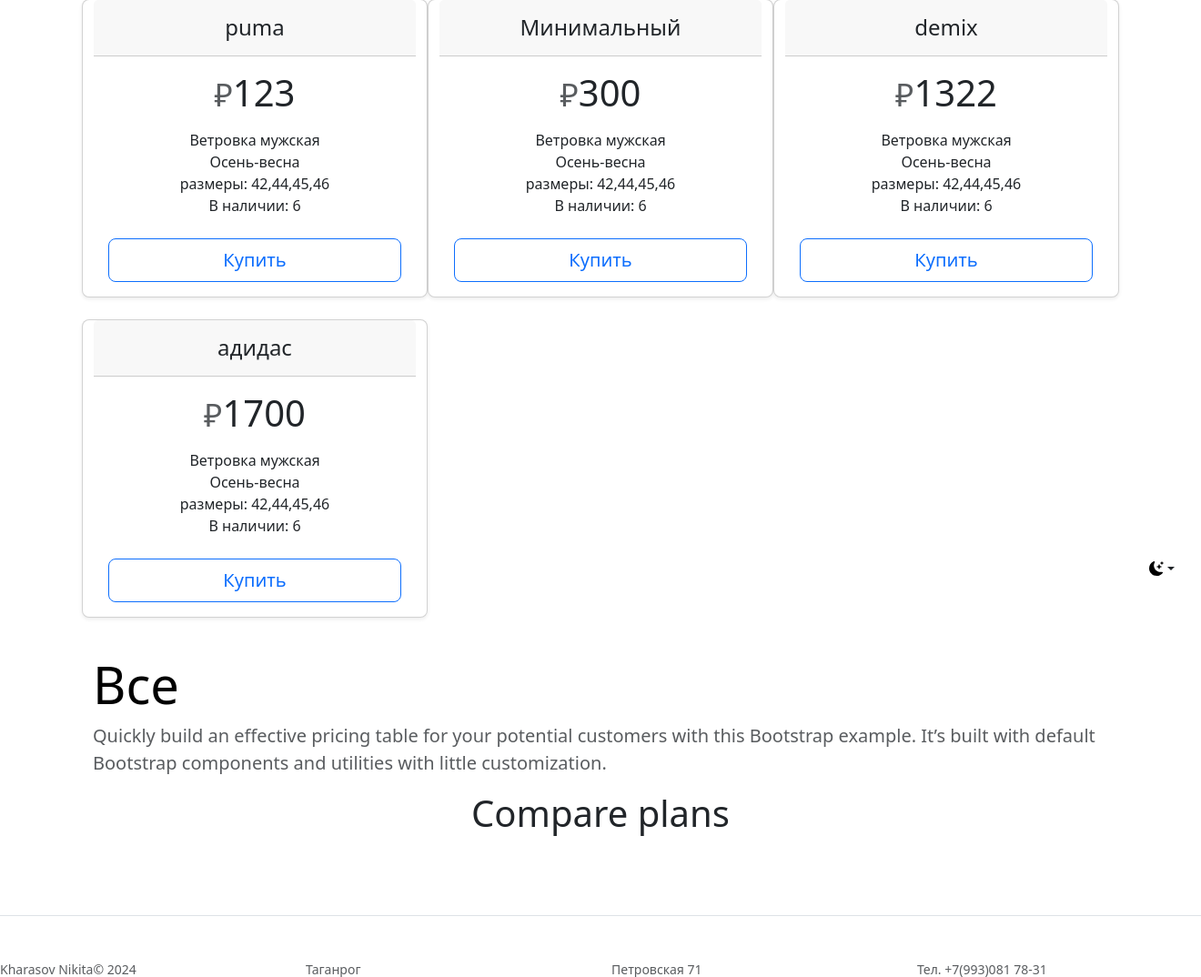
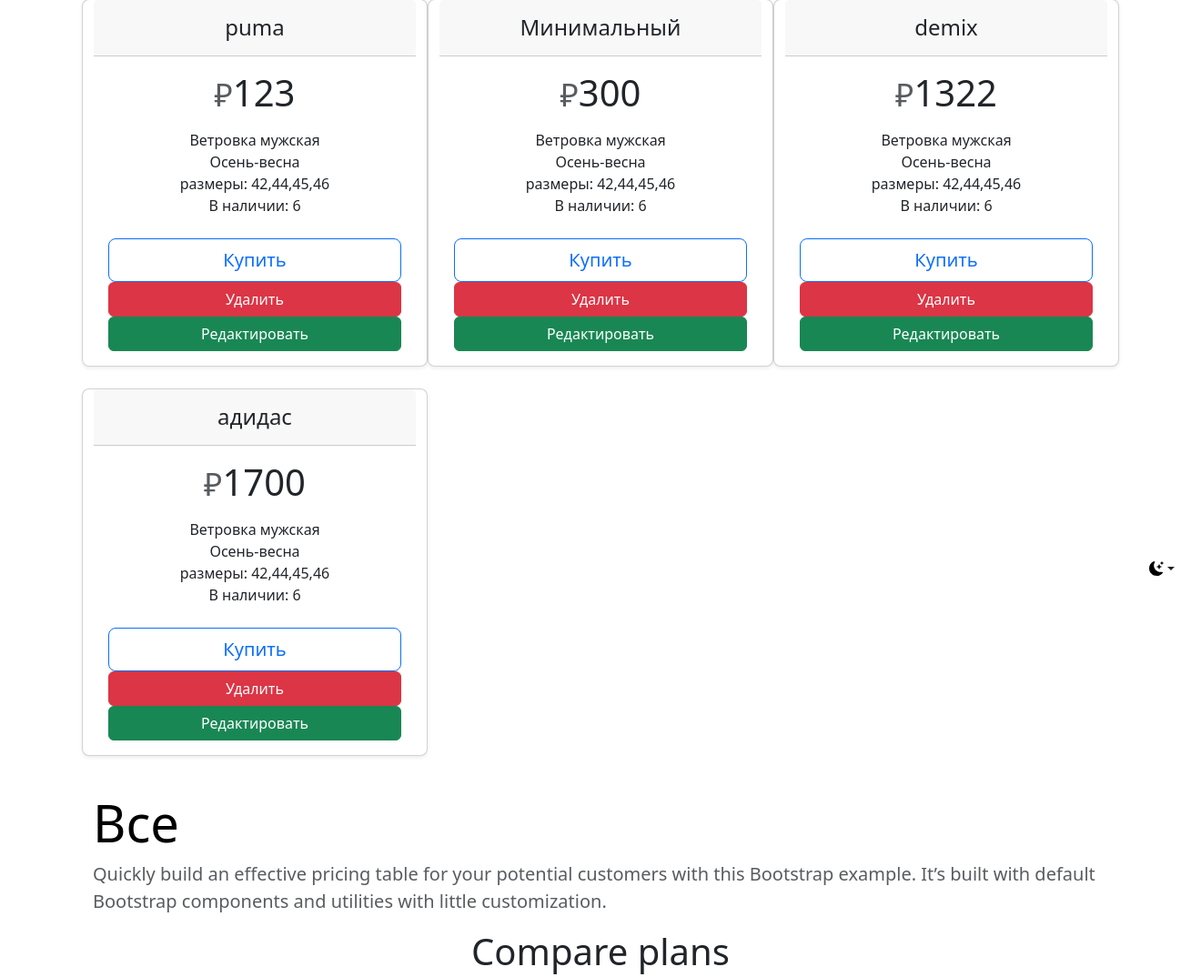
Before and after one commit to FR33Zz3/WebSportShop, a Flask app: page /index in a window 1320 px wide; the page is wider, and only the part inside the window is pictured. Shown: the part 138-1212 px from the top of that part at 91% size. Run offline with Flask 3, Linux system fonts and the light colour scheme; some libraries are stand-ins or nearby versions.

Commit message:
added def Delete

```diff
--- a/main.py
+++ b/main.py
@@ -127,7 +127,9 @@
             return "Получилась Ошибка"
     else:
         return render_template('create.html')
-
+@app.route ('/post/<int:id>/delete')
+def Delete(id):
+    return render_template("delete.html")
 @app.after_request
 def redirect_to_signin(response):
     if response.status_code == 401:
--- a/templates/index.html
+++ b/templates/index.html
@@ -76,6 +76,8 @@
               <li>В наличии: 6</li>
             </ul>
             <a href="/buy/{{ el.id }}" class="w-100 btn btn-lg btn-outline-primary">Купить</a>
+            <a href="/buy/{{ el.id }}/delete" class="w-100 btn btn-danger">Удалить</a>
+            <a href="/buy/{{ el.id }}/delete" class="w-100 btn btn-success">Редактировать</a>
           </div>
         </div>
 
```
